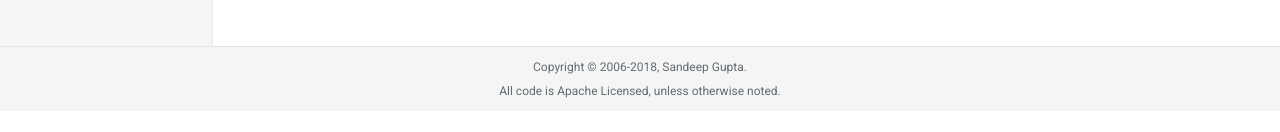
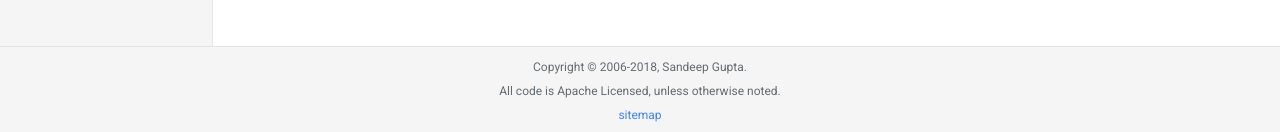
Before and after one commit to sangupta/sangupta.github.io, a Jekyll site: the page built from index.html, in a window 1280 px wide and 900 px high, scrolled down 14411 px. Shown: the part 765-897 px from the top of the window. Built offline with Jekyll 4.4.1, drawn with Linux system fonts in a browser that asks for light colours; nearby versions of some CDN libraries; comment, search, counter and statistics services are not loaded; before the commit the page ends 15287 px from its top, so only the background shows below that.

Commit message:
add sitemap to footer

```diff
--- a/_layouts/default.html
+++ b/_layouts/default.html
@@ -86,6 +86,8 @@
         Copyright &copy; 2006-2018, Sandeep Gupta.
         <br>
         All code is Apache Licensed, unless otherwise noted.
+        <br>
+        <a href='/sitemap.html'>sitemap</a>
       </div>
     </footer>
 
```
